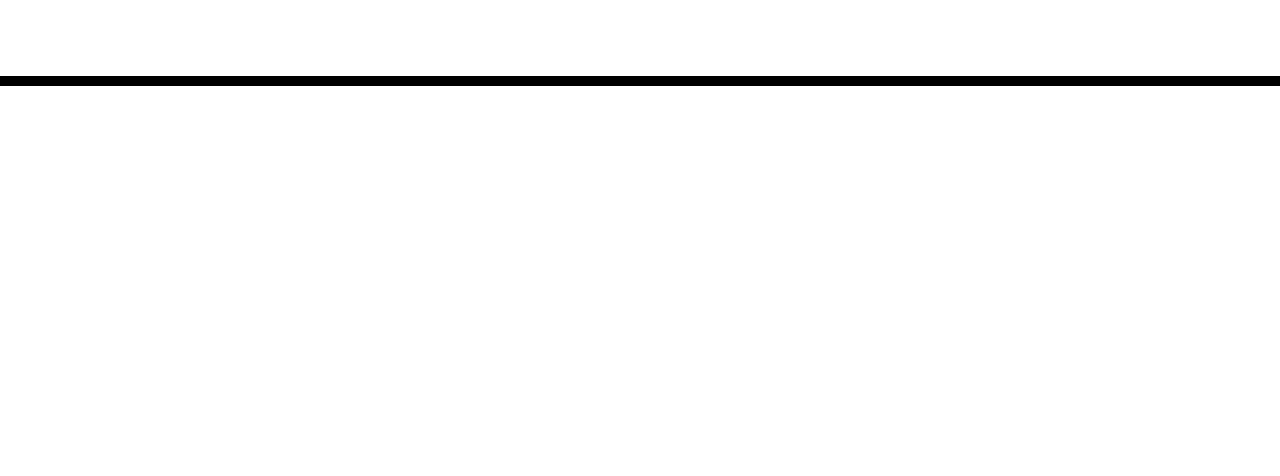
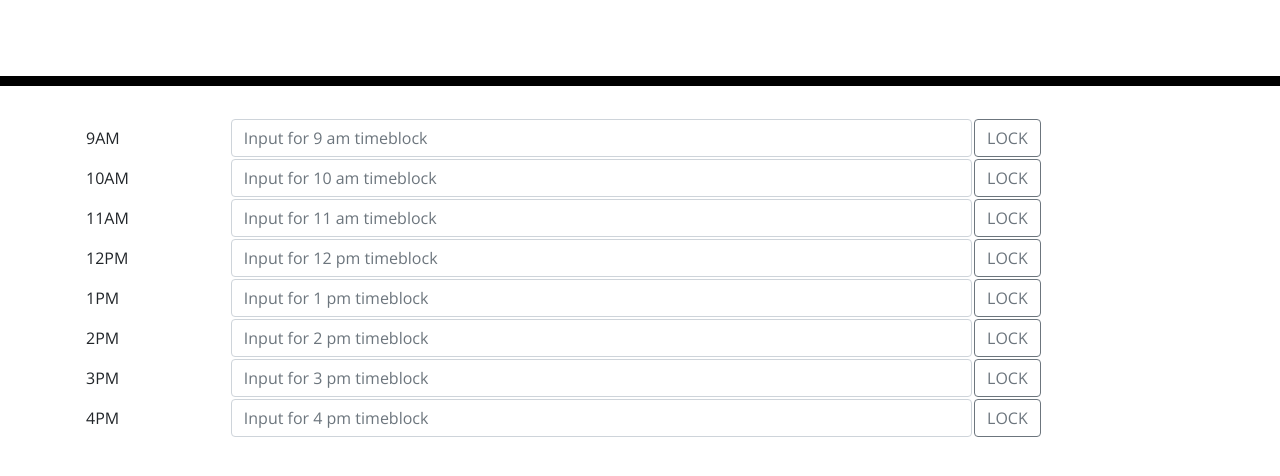
Before and after one commit to guedesantonio/Work-Day-Scheduler, a plain HTML site: page Assets/index.html in a window 1280 px wide. Shown: the part 182-658 px from the top of the page. Drawn offline with nearby package versions, Linux system fonts and the light colour scheme.

Commit message:
Table created o html

```diff
--- a/Assets/index.html
+++ b/Assets/index.html
@@ -29,10 +29,108 @@
       <p id="currentDay" class="lead"></p>
     </header>
     <div class="container">
-      <!-- Timeblocks go here -->
+      <table style="width: 100%;">
+        <tr id="row0">
+          <td>9AM</td>
+          <td>
+            <input type="text" class="form-control" placeholder="Input for 9 am timeblock" aria-label="9 am"
+             aria-describedby="button-addon2" />
+          </td>
+          <td>
+            <button class="btn btn-outline-secondary" type="button" id="button-addon2, saveBtn" onclick="setTime(0, 9)">
+              LOCK
+            </button>
+          </td>
+        </tr>
+        <tr id="row1">
+          <td>10AM</td>
+          <td>
+            <input type="text" class="form-control" placeholder="Input for 10 am timeblock" aria-label="9 am"
+             aria-describedby="button-addon2" />
+          </td>
+          <td>
+            <button class="btn btn-outline-secondary" type="button" id="button-addon2, saveBtn" onclick="setTime(1, 10)">
+              LOCK
+            </button>
+          </td>
+        </tr>
+        <tr id="row2">
+          <td>11AM</td>
+          <td>
+            <input type="text" class="form-control" placeholder="Input for 11 am timeblock" aria-label="9 am"
+             aria-describedby="button-addon2" />
+          </td>
+          <td>
+            <button class="btn btn-outline-secondary" type="button" id="button-addon2, saveBtn" onclick="setTime(2, 11)">
+              LOCK
+            </button>
+          </td>
+        </tr>
+        <tr id="row3">
+          <td>12PM</td>
+          <td>
+            <input type="text" class="form-control" placeholder="Input for 12 pm timeblock" aria-label="9 am"
+             aria-describedby="button-addon2" />
+          </td>
+          <td>
+            <button class="btn btn-outline-secondary" type="button" id="button-addon2, saveBtn" onclick="setTime(3, 12)">
+              LOCK
+            </button>
+          </td>
+        </tr>
+        <tr id="row4">
+          <td>1PM</td>
+          <td>
+            <input type="text" class="form-control" placeholder="Input for 1 pm timeblock" aria-label="9 am"
+             aria-describedby="button-addon2" />
+          </td>
+          <td>
+            <button class="btn btn-outline-secondary" type="button" id="button-addon2, saveBtn" onclick="setTime(4, 13)">
+              LOCK
+            </button>
+          </td>
+        </tr>
+        <tr id="row5">
+          <td>2PM</td>
+          <td>
+            <input type="text" class="form-control" placeholder="Input for 2 pm timeblock" aria-label="9 am"
+             aria-describedby="button-addon2" />
+          </td>
+          <td>
+            <button class="btn btn-outline-secondary" type="button" id="button-addon2, saveBtn" onclick="setTime(5, 14)">
+              LOCK
+            </button>
+          </td>
+        </tr>
+        <tr id="row6">
+          <td>3PM</td>
+          <td>
+            <input type="text" class="form-control" placeholder="Input for 3 pm timeblock" aria-label="9 am"
+             aria-describedby="button-addon2" />
+          </td>
+          <td>
+            <button class="btn btn-outline-secondary" type="button" id="button-addon2, saveBtn" onclick="setTime(6, 15)">
+              LOCK
+            </button>
+          </td>
+        </tr>
+        <tr id="row7">
+          <td>4PM</td>
+          <td>
+            <input type="text" class="form-control" placeholder="Input for 4 pm timeblock" aria-label="9 am"
+             aria-describedby="button-addon2" />
+          </td>
+          <td>
+            <button class="btn btn-outline-secondary" type="button" id="button-addon2, saveBtn" onclick="setTime(7, 16)">
+              LOCK
+            </button>
+          </td>
+        </tr>
+      </table>
     </div>
 
     <script src="https://code.jquery.com/jquery-3.4.1.min.js"></script>
     <script src="https://cdnjs.cloudflare.com/ajax/libs/moment.js/2.24.0/moment.min.js"></script>
+    <script src="script.js"></script>
   </body>
 </html>
```
